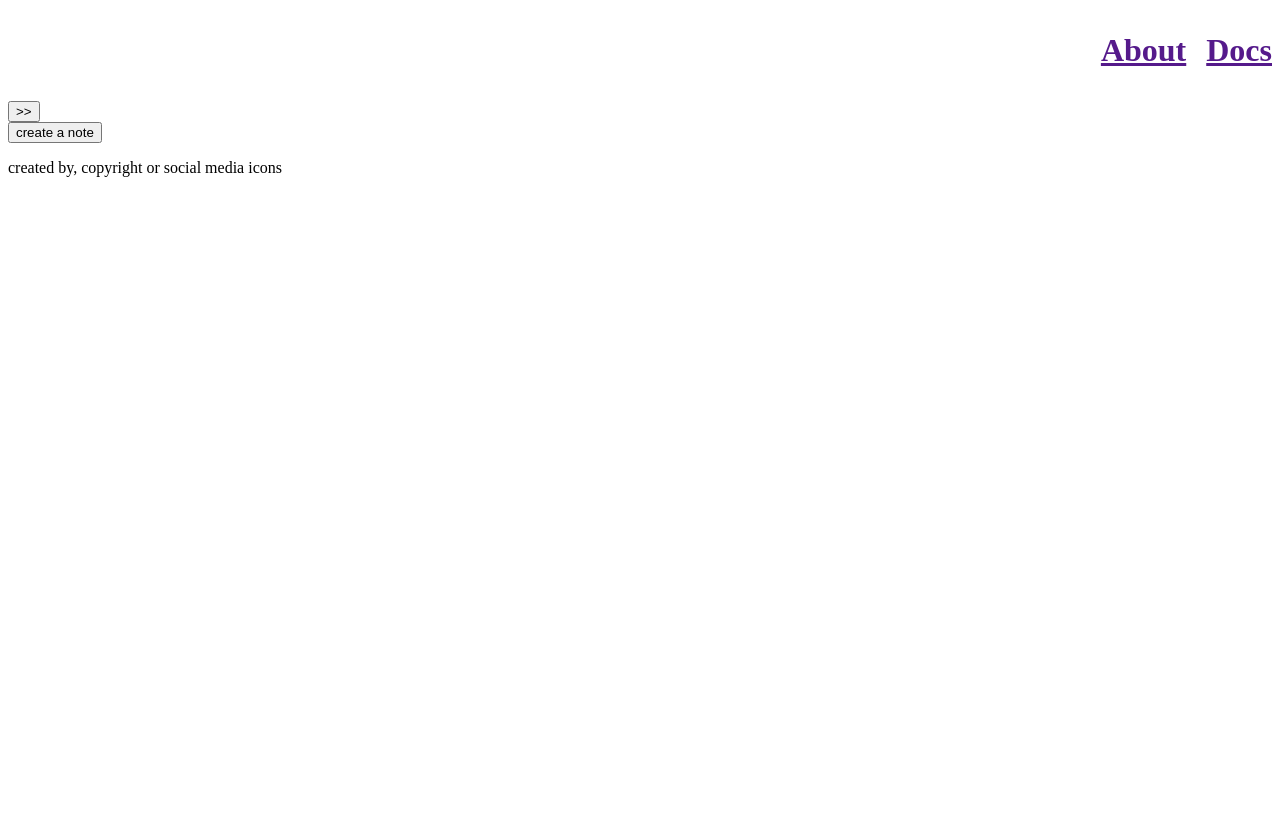
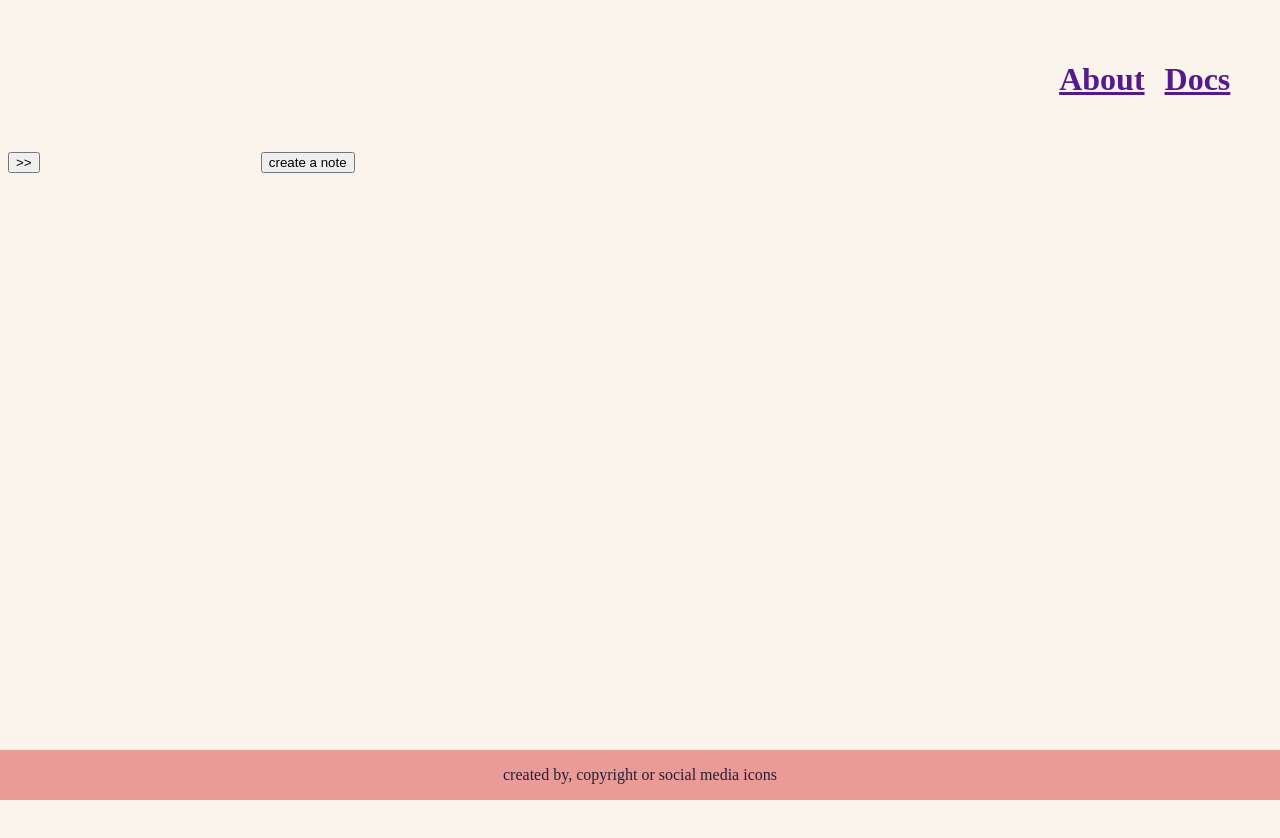
Before and after one commit to hellemond/assign2, a plain HTML site: page index.html in a window 1280 px wide. Before the commit the page ends 800 px from the top, so only its background shows below. Drawn offline with Linux system fonts and the light colour scheme.

Commit message:
positions set for all on index.html

```diff
--- a/index.html
+++ b/index.html
@@ -7,7 +7,7 @@
     <title>Document</title>
     <link rel="stylesheet" href="styles.css">
 </head>
-
+<body>
 <h1>
     <ul>
         <li><a href="">About</a></li>
@@ -15,18 +15,19 @@
     </ul>
 </h1>
 
-<div>
+<div class="slide">
     <button class="slidemenu"
     type="button">
     >>
     </button>
 </div>
 
-<body>
+<div>
     <button class="createnotebutton"
         type="button">
     create a note
     </button>
+</div>
 </body>
 
 <footer>
--- a/styles.css
+++ b/styles.css
@@ -1,7 +1,43 @@
+@media(min-width:600px){
+    body{
+        display: flex;
+    }
+}
+
+body{
+    display: grid;
+    grid-template-columns: 1fr 3fr 1fr;
+    grid-template-rows: 1fr 1fr 4fr 1fr;
+    background-color: #faf4ed;
+}
+
+div{
+    grid-column: 2;
+}
+
+div.slide{
+    grid-column: 1;
+}
+
 ul{
+    margin-right: 10px;
     display: flex;
-    align-items: flex-end;
-    justify-content: flex-end;
     list-style-type: none;
     gap: 20px;
 }
+
+h1{
+    grid-column: 3;
+
+}
+
+
+footer{
+    position: fixed;
+    left: 0;
+    bottom: 0;
+    width: 100%;
+    background-color: #ea9a97;
+    color: #232136;
+    text-align: center;
+}
```
